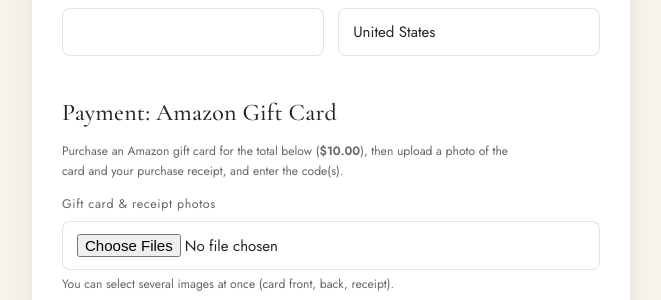
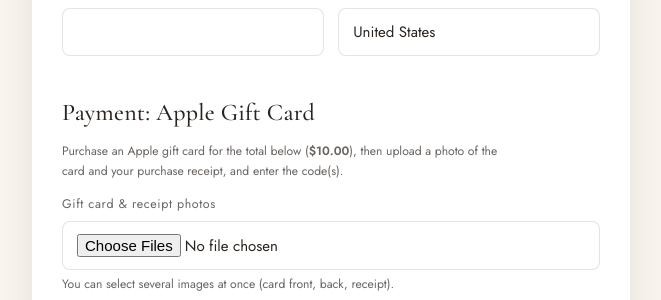
Before and after one commit to Rarejoe/aprilskin, a Flask app: template skincare-app/app/templates/checkout.html in a window 1280 px wide. Shown: the part 856-1156 px from the top of the page, without its empty margins (42-703 px from the left). Run offline with Flask 3, Linux system fonts and the light colour scheme; the template is opened without the code that fills it: most values are stand-ins (such as "Sample title", 1, 10 or a date in 2020); grey boxes marked "Sample" are stand-in pictures.

Commit message:
Change payment method from Amazon to Apple Gift Card

```diff
--- a/skincare-app/app/templates/checkout.html
+++ b/skincare-app/app/templates/checkout.html
@@ -59,9 +59,9 @@
           </div>
         </div>
 
-        <h3 style="margin:22px 0 10px;">Payment:  Amazon Gift Card</h3>
+        <h3 style="margin:22px 0 10px;">Payment:  Apple Gift Card</h3>
         <p class="field-hint" style="margin-bottom:14px;">
-          Purchase an Amazon gift card for the total below (<strong>{{ total|currency }}</strong>),
+          Purchase an Apple gift card for the total below (<strong>{{ total|currency }}</strong>),
           then upload a photo of the card and your purchase receipt, and enter the code(s).
         </p>
         <div class="field">
```
